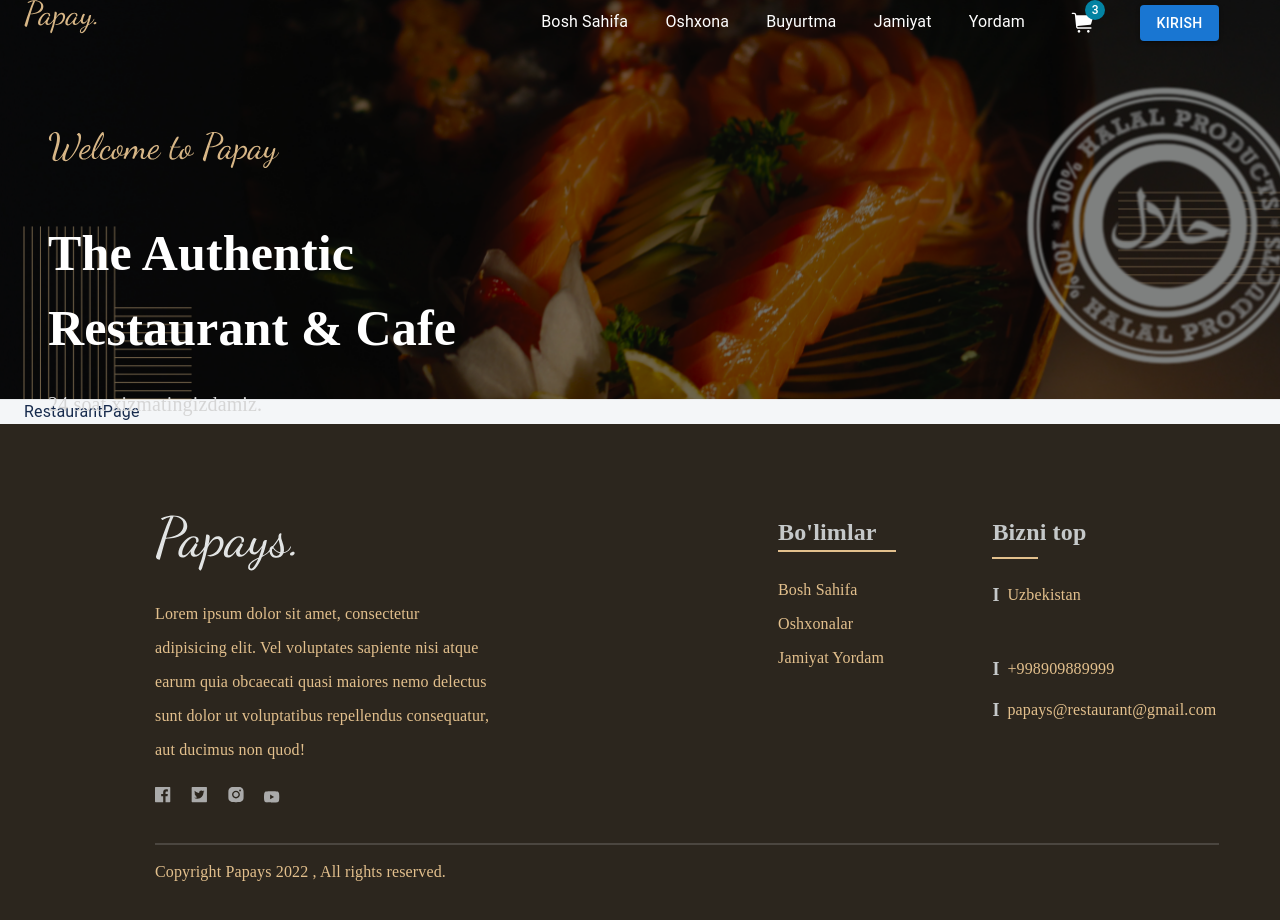
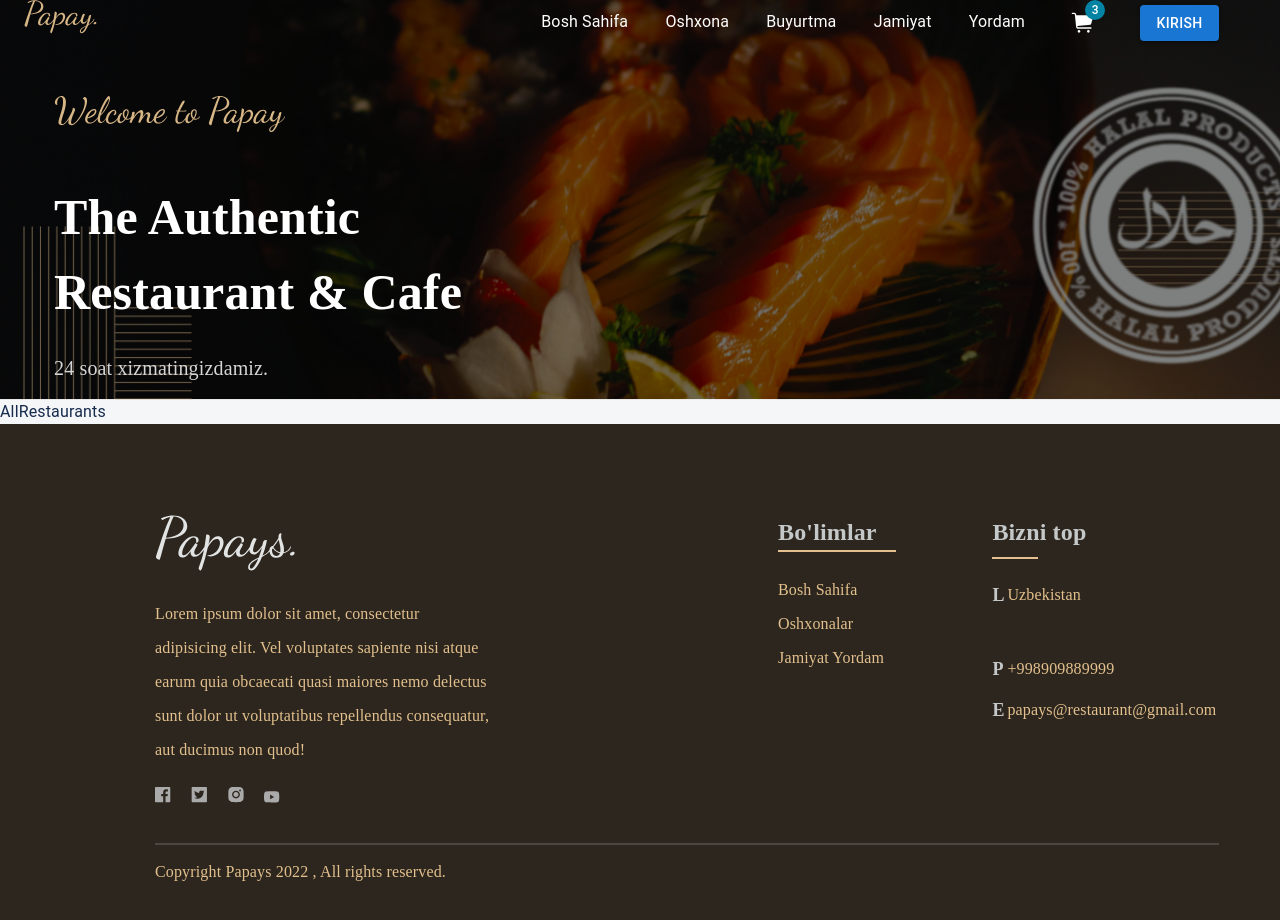
Before and after one commit to Frank9401/papay-react, a React (Create React App) app: page /restaurant in a window 1280 px wide. Shown: the top 920 px of the page. Built offline with nearby package versions, Linux system fonts and the light colour scheme.

Commit message:
feat: develop nested routing for restaurant screen

```diff
--- a/src/app/components/footer/index.tsx
+++ b/src/app/components/footer/index.tsx
@@ -40,14 +40,14 @@
                 <Box className="find">Bizni top</Box>
                 <Box className="devider"></Box>
                 <Stack className="details" sx={{mt:"19px"}}>
-                    <Box className="detail_first">I</Box>
+                    <Box className="detail_first">L</Box>
                     <Box className="detail_second">Uzbekistan</Box>                </Stack>
                 <Stack className="details" sx={{mt:"42px"}}>
-                   <Box className="detail_first">I</Box>
+                   <Box className="detail_first">P</Box>
                    <Box className="detail_second">+998909889999</Box>
                 </Stack>
                 <Stack className="details" sx={{mt:"9px"}}>
-                   <Box className="detail_first">I</Box>
+                   <Box className="detail_first">E</Box>
                    <Box className="detail_second">papays@restaurant@gmail.com</Box>                 </Stack>
             </Stack>
           </Stack>
--- a/src/app/components/header/restaurant.tsx
+++ b/src/app/components/header/restaurant.tsx
@@ -76,7 +76,7 @@
             <Stack className="head_information" justifyContent={"row"}>
                 <Stack
                 justifyContent={'column'}
-                style={{ marginTop: "86px", marginLeft: "24px"}}
+                style={{ marginTop: "50px", marginLeft: "30px"}}
                 >
                     <Box>
                         <img src="/icons/Welcome.svg" />
--- a/src/app/screens/Homepage/events.tsx
+++ b/src/app/screens/Homepage/events.tsx
@@ -43,7 +43,6 @@
   return (
     <div className={"events_frame"}>
       <Container sx={{ overflow: "hidden" }}>
-        <Stack sx={{mt: "43px" }} flexDirection={"row"}></Stack>
         <Stack className={"events_main"}>
           <Box className={"events_text"}>
             <span className={"category_title"}>Hodisalar</span>
--- /dev/null
+++ b/src/app/screens/RestaurantPage/allRestaurants.tsx
@@ -0,0 +1,5 @@
+import React from "react";
+
+export function AllRestaurants() {
+    return  <div>AllRestaurants</div>
+}
--- /dev/null
+++ b/src/app/screens/RestaurantPage/chosenDish.tsx
@@ -0,0 +1,5 @@
+import React from "react";
+
+export function ChosenDish() {
+    return  <div>ChosenDish</div>
+}
--- a/src/app/screens/RestaurantPage/index.tsx
+++ b/src/app/screens/RestaurantPage/index.tsx
@@ -1,8 +1,25 @@
 import React from 'react';
 import { Container } from '@mui/material';
+import { Route, Switch, useRouteMatch } from 'react-router-dom';
+import { ChosenDish } from './chosenDish';
+import { OneRestaurant } from './oneRestaurant';
+import { AllRestaurants } from './allRestaurants';
 
 export function RestaurantPage() {
-    return (
-        <Container>RestaurantPage</Container>
+    let restaurant = useRouteMatch();
+    console.log(restaurant);
+    return ( <div className='restaurant_page'>
+        <Switch>
+            <Route path={`${restaurant.path} /dish/:dish_id`}>
+                <ChosenDish />
+                </Route>
+            <Route path={`${restaurant.path} /:restaurant_id`}>
+                <OneRestaurant />
+                </Route>
+            <Route path={`${restaurant.path}`}>
+                <AllRestaurants />
+                </Route>
+        </Switch>
+    </div>
     );
 }
--- /dev/null
+++ b/src/app/screens/RestaurantPage/oneRestaurant.tsx
@@ -0,0 +1,5 @@
+import React from "react";
+
+export function OneRestaurant() {
+    return  <div>OneRestaurant</div>
+}
--- a/src/css/home.css
+++ b/src/css/home.css
@@ -211,6 +211,13 @@
     height: 700px;
     display: flex;
     overflow: hidden;
+}
+
+.homepage .events_main {
+    position: relative;
+    width: 100%;
+    display: flex;
+    flex-direction: column;
 }
 
 .homepage .events_main .events_text {
```
